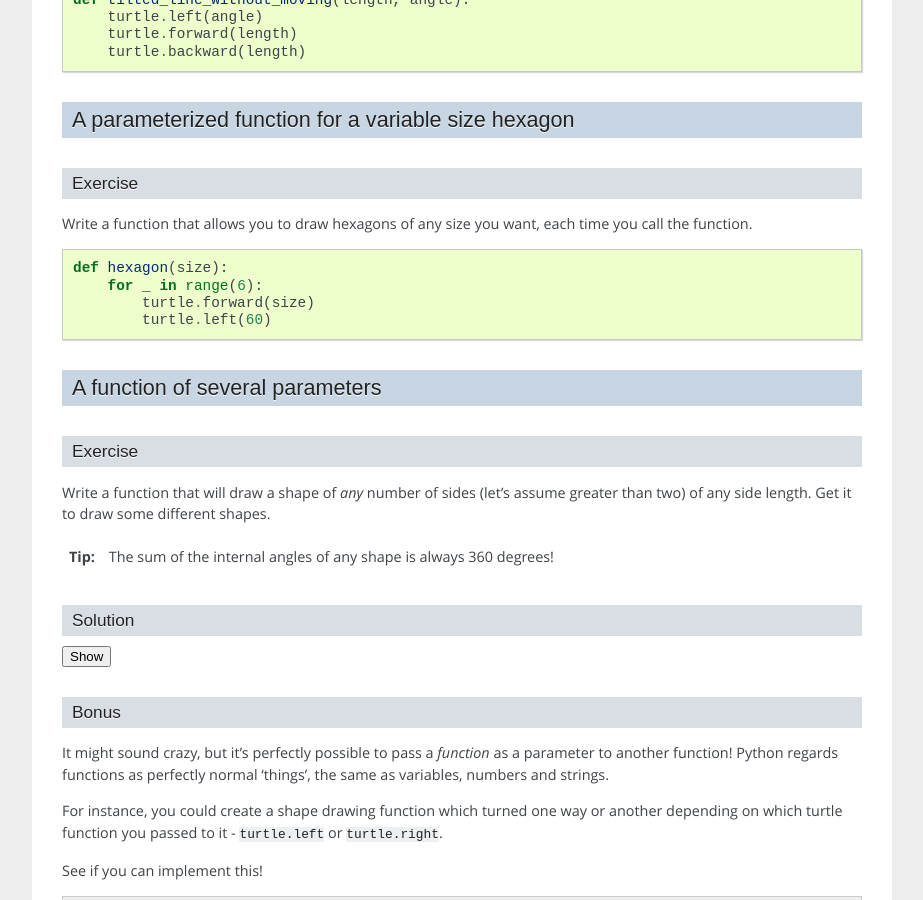
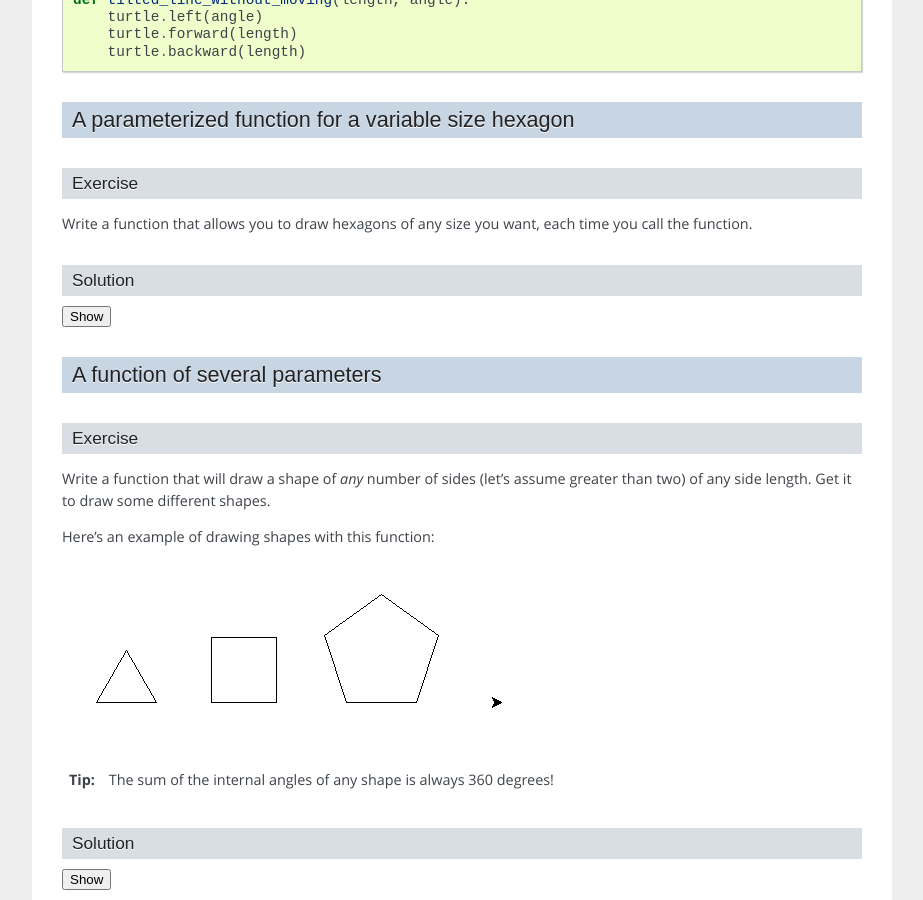
Before and after one commit to OpenTechSchool/python-beginners, a Sphinx documentation site: the page built from source/functions_parameters.rst, in a window 1280 px wide and 900 px high, scrolled down 851 px. Shown: the whole window, without its empty margins (198-1121 px from the left). Built offline with Sphinx 7.4.7, drawn with Linux system fonts in a browser that asks for light colours; some web fonts are replaced.

Commit message:
Add a missing solution section header,
Also add an example image.

```diff
--- a/source/functions_parameters.rst
+++ b/source/functions_parameters.rst
@@ -55,6 +55,9 @@
 Write a function that allows you to draw hexagons of any size you want, each
 time you call the function.
 
+Solution
+--------
+
 ::
 
     def hexagon(size):
@@ -70,6 +73,10 @@
 
 Write a function that will draw a shape of *any* number of sides (let's assume
 greater than two) of any side length. Get it to draw some different shapes.
+
+Here's an example of drawing shapes with this function:
+
+.. image:: /images/shapes.png
 
 .. tip::
 
```
Also changed, not shown: source/images/shapes.png (added).
